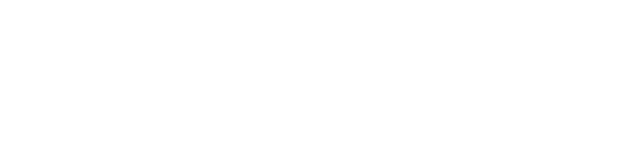
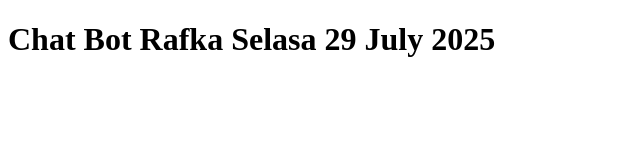
Before and after one commit to RafkaJulianee/Rafka-Portofolio, a plain HTML site: page chatbot/index.html in a window 1280 px wide. Shown: the whole page, without its empty margins (0-640 px from the left). Drawn offline with Linux system fonts and the light colour scheme.

Commit message:
new update

```diff
--- a/chatbot/index.html
+++ b/chatbot/index.html
@@ -6,6 +6,7 @@
     <title>ChatBot</title>
 </head>
 <body>
+    <h1>Chat Bot Rafka Selasa 29 July  2025</h1>
 
 </body>
 </html>
```
